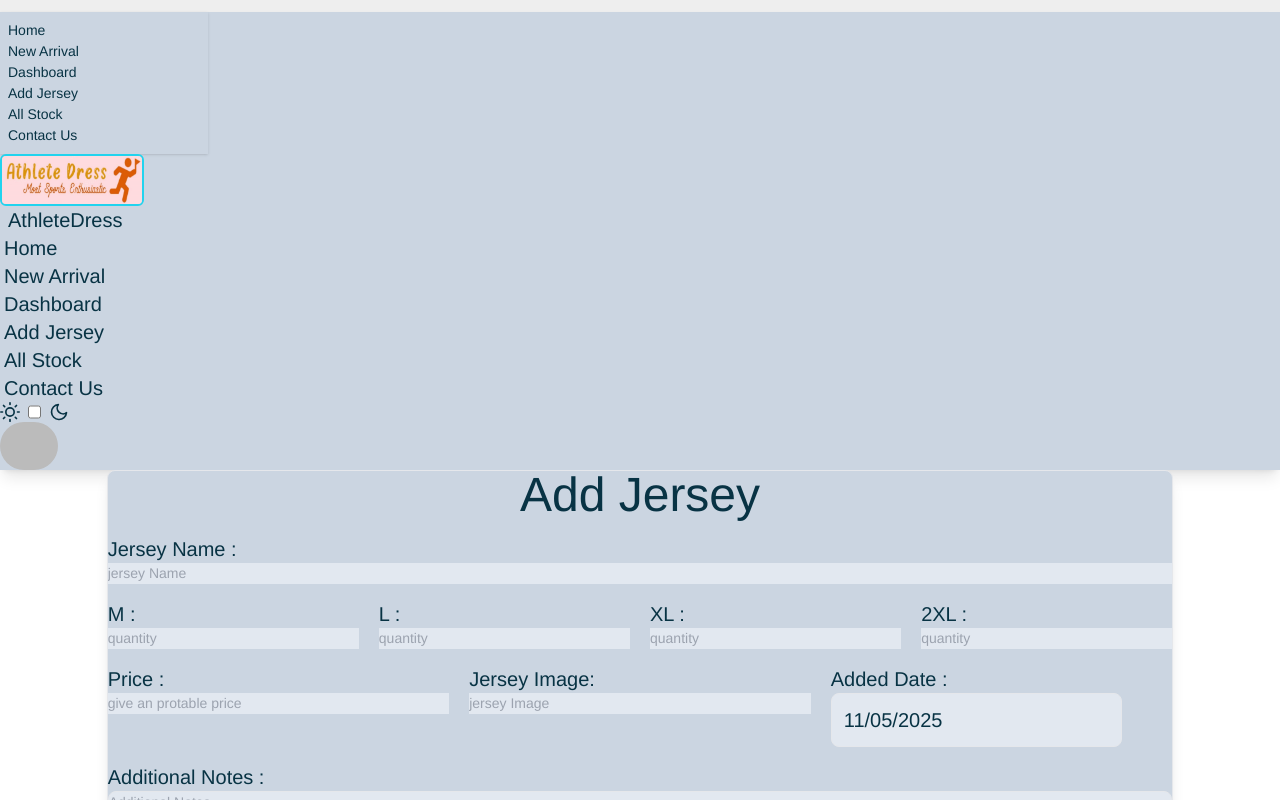
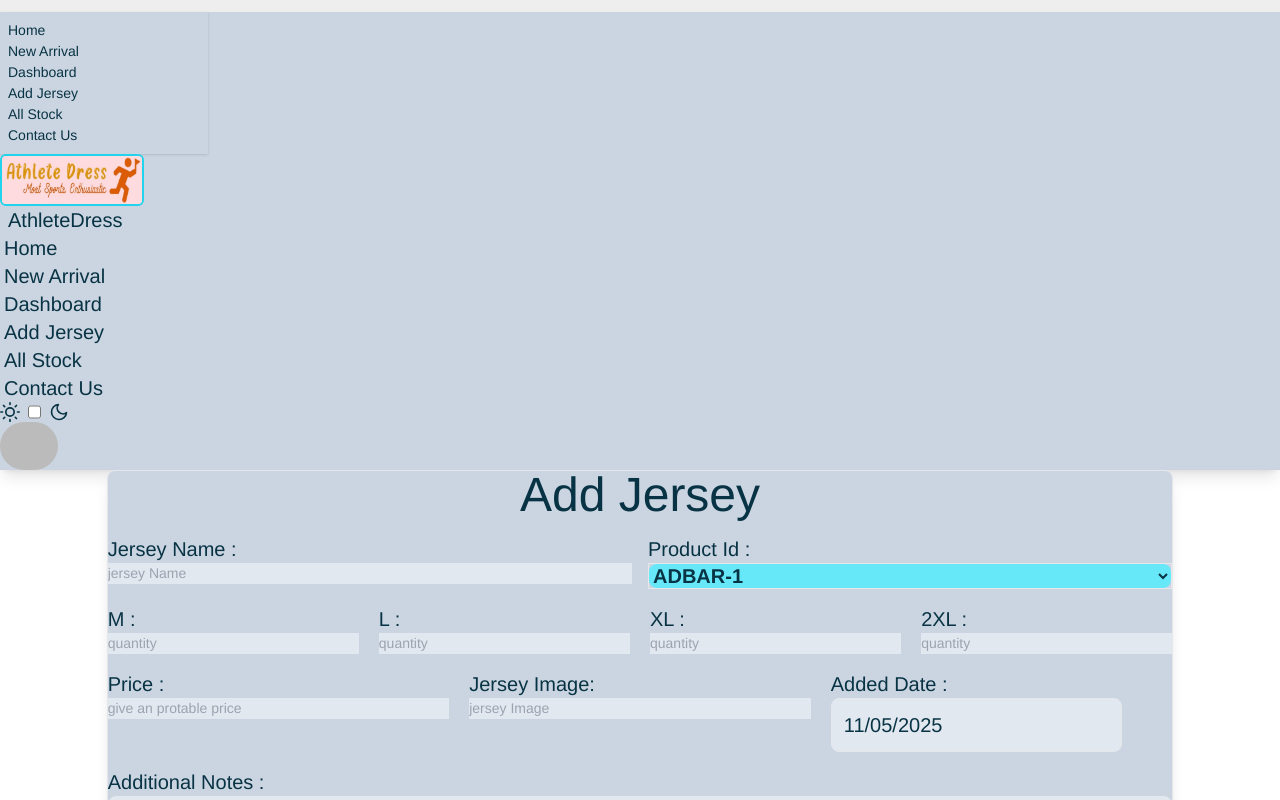
Before and after one commit to arifulislamk/athletedress, a React (Vite) app: page /addJersey in a window 1280 px wide. Shown: the top 800 px of the page. Built offline with nearby package versions, Linux system fonts and the light colour scheme; no server answers; sample sign-in values are in the browser's storage.

Commit message:
add jerseye productId and Eachcard component

```diff
--- a/src/components/EachCart.jsx
+++ b/src/components/EachCart.jsx
@@ -1,6 +1,6 @@
 import React, { useState } from 'react';
 
-const EachCart = ({cart}) => {
+const EachCart = ({cart,handleDeleteCart}) => {
       const [count, setCount] = useState(cart?.count);
       const handleDicrement = () => {
         if (count > 1) setCount(count - 1);
--- a/src/components/Slider.jsx
+++ b/src/components/Slider.jsx
@@ -17,7 +17,7 @@ const Slider = () => {
                 initial={{ y: -500 }}
                 animate={{ y: 0 }}
                 transition={{ delay: 1, type: "spring", stiffness: 10 }}
-                className="space-y-3 border border-red-600 flex-1"
+                className="space-y-3  flex-1"
               >
                 <h2 className="font-poppins  md:text-4xl font-medium md:font-bold">
                   Bercelona Premium Quality Home Kit 24/25 Jersey Circle Nicks
@@ -52,7 +52,7 @@ const Slider = () => {
                 initial={{ y: 500 }}
                 animate={{ y: 0 }}
                 transition={{ delay: 0.5, type: "spring", stiffness: 10 }}
-                className="flex-1 justify-center items-center border border-red-600 relative"
+                className="flex-1 justify-center items-center  relative"
               >
                 {" "}
                 <div className=" flex justify-center items-center">
--- a/src/pages/AddJersey.jsx
+++ b/src/pages/AddJersey.jsx
@@ -17,11 +17,11 @@ const AddJersey = () => {
   const [startDate, setStartDate] = useState(new Date());
   const { user } = useContext(AuthContext);
   const navigate = useNavigate();
-  const commonAxios = useCommonAxios()
+  const commonAxios = useCommonAxios();
 
   const { mutate } = useMutation({
     mutationFn: async (jersey) => {
-      return await commonAxios.post('/alljerseys', jersey);
+      return await commonAxios.post("/alljerseys", jersey);
     },
     onSuccess: () => {
       navigate("/allStock");
@@ -40,6 +40,7 @@ const AddJersey = () => {
     event.preventDefault();
     const form = event.target;
     const jerseyName = form.jerseyname.value;
+    const productId = form.id.value;
     const m = form.m.value;
     const l = form.l.value;
     const xl = form.xl.value;
@@ -51,6 +52,7 @@ const AddJersey = () => {
     const jerseyStatus = form.jerseystatus.value;
     console.log(
       jerseyName,
+      productId,
       m,
       l,
       xl,
@@ -63,6 +65,7 @@ const AddJersey = () => {
     );
     const jersey = {
       jerseyName,
+      productId,
       m,
       l,
       xl,
@@ -71,7 +74,7 @@ const AddJersey = () => {
       price,
       addDate,
       additionalNotes,
-      jerseyStatus
+      jerseyStatus,
     };
 
     mutate(jersey);
@@ -89,7 +92,8 @@ const AddJersey = () => {
         <h2 className="font-poppins font-medium  text-2xl lg:text-5xl text-center ">
           Add Jersey
         </h2>
-        <div className="form-control">
+        <div className="flex gap-4">
+          <div className="form-control w-1/2 ">
             <label className="label">
               <span className="label-text text-xl font-medium">
                 Jersey Name :
@@ -103,12 +107,40 @@ const AddJersey = () => {
               required
             />
           </div>
+          <div className=" w-1/2">
+          <label className="label">
+              <span className="label-text text-xl font-medium">
+                Product Id :
+              </span>
+            </label>
+            <div className="w-[100%] flex border items-center justify-center ">
+              <select
+                type="text"
+                defaultValue="ADB-1"
+                name="id"
+                className="select w-full font-bold text-xl rounded-lg bg-cyan-300 select-md"
+              >
+                <option>ADBAR-1</option>
+                <option>ADBAR-2</option>
+                <option>ADBAR-3</option>
+                <option>ADRM-1</option>
+                <option>ADRM-2</option>
+                <option>ADRM-3</option>
+                <option>ADINM-1</option>
+                <option>ADINM-2</option>
+                <option>ADPSG-1</option>
+                <option>ADPSG-2</option>
+                <option>ADMIA-1</option>
+                <option>ADMIA-2</option>
+                <option>ADBIJUS-1</option>
+              </select>
+            </div>
+          </div>
+        </div>
         <div className=" flex flex-col md:flex-row gap-5 ">
           <div className="form-control md:w-1/2 ">
             <label className="label">
-              <span className="label-text text-xl font-medium">
-                M :
-              </span>
+              <span className="label-text text-xl font-medium">M :</span>
             </label>
             <input
               type="text"
@@ -119,9 +151,7 @@ const AddJersey = () => {
           </div>
           <div className="form-control md:w-1/2 ">
             <label className="label">
-              <span className="label-text text-xl font-medium">
-                L :
-              </span>
+              <span className="label-text text-xl font-medium">L :</span>
             </label>
             <input
               type="text"
@@ -132,9 +162,7 @@ const AddJersey = () => {
           </div>
           <div className="form-control md:w-1/2 ">
             <label className="label">
-              <span className="label-text text-xl font-medium">
-                XL :
-              </span>
+              <span className="label-text text-xl font-medium">XL :</span>
             </label>
             <input
               type="text"
@@ -145,9 +173,7 @@ const AddJersey = () => {
           </div>
           <div className="form-control md:w-1/2 ">
             <label className="label">
-              <span className="label-text text-xl font-medium">
-                2XL :
-              </span>
+              <span className="label-text text-xl font-medium">2XL :</span>
             </label>
             <input
               type="text"
@@ -160,9 +186,7 @@ const AddJersey = () => {
         <div className=" flex flex-col md:flex-row gap-5 ">
           <div className="form-control  md:w-1/2">
             <label className="label">
-              <span className="label-text text-xl font-medium">
-                Price :
-              </span>
+              <span className="label-text text-xl font-medium">Price :</span>
             </label>
             <input
               type="text"
@@ -232,7 +256,9 @@ const AddJersey = () => {
           />
         </div>
         <div className="form-control mt-6">
-          <button className="btn  text-white text-xl font-bold bg-cyan-800 rounded-xl p-2  ">Add Jersey</button>
+          <button className="btn  text-white text-xl font-bold bg-cyan-800 rounded-xl p-2  ">
+            Add Jersey
+          </button>
         </div>
       </form>
       <ToastContainer />
--- a/src/pages/Cart.jsx
+++ b/src/pages/Cart.jsx
@@ -73,7 +73,7 @@ const Cart = () => {
       <div className="flex flex-col border w-full rounded-md border-red-200 mx-auto items-center max-w-3xl p-6 space-y-4 sm:p-10 dark:bg-gray-50 dark:text-gray-800">
         <h2 className="text-xl font-semibold">Your cart</h2>
         <ul className="flex flex-col divide-y dark:divide-gray-300">
-          {carts?.map((cart) => <EachCart key={cart?.id} cart={cart} />)}
+          {carts?.map((cart) => <EachCart key={cart?.id} cart={cart} handleDeleteCart={handleDeleteCart} />)}
         </ul>
       </div>
       <div>
--- a/src/pages/JerseyDetails.jsx
+++ b/src/pages/JerseyDetails.jsx
@@ -25,10 +25,10 @@ const JerseyDetails = () => {
 
   const { id } = useParams();
   // // const intId = parseInt(id)
-  // console.log(jerseys, id, "dfdfs");
+  // console.log(jerseys, id, "dfdfss");
   // const spots = jerseys.find(spot => spot._id == id);
 
-  const { _id, jerseyName, price, jerseyImage, expiredDate, additionalNotes } =
+  const { _id, jerseyName,productId, price, jerseyImage, expiredDate, additionalNotes } =
     jerseys;
 
   const [count, setCount] = useState(1);
@@ -59,7 +59,8 @@ const JerseyDetails = () => {
       cartaddDate: startDate,
       purchaseEmail: user.email,
       size: data.size,
-      count: count
+      count: count,
+      productId: productId,
     };
     // mutateAsync(jersey)
     // console.log("buy okkk",data.size,count, jersey);
```
Lines whose indentation alone changed are shown as unchanged.
